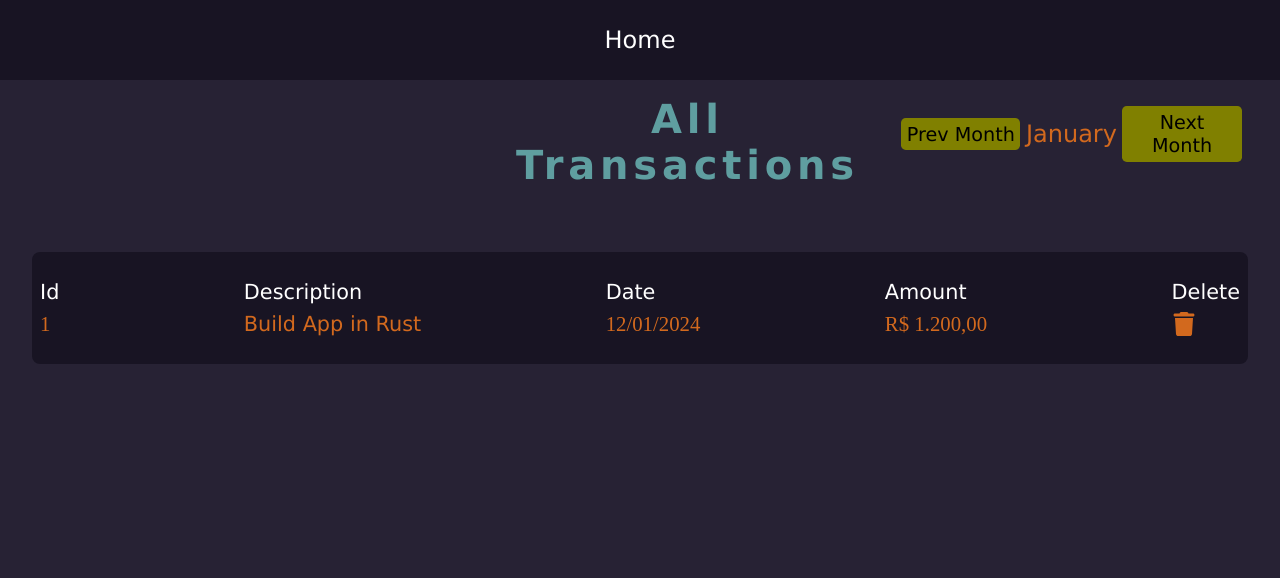
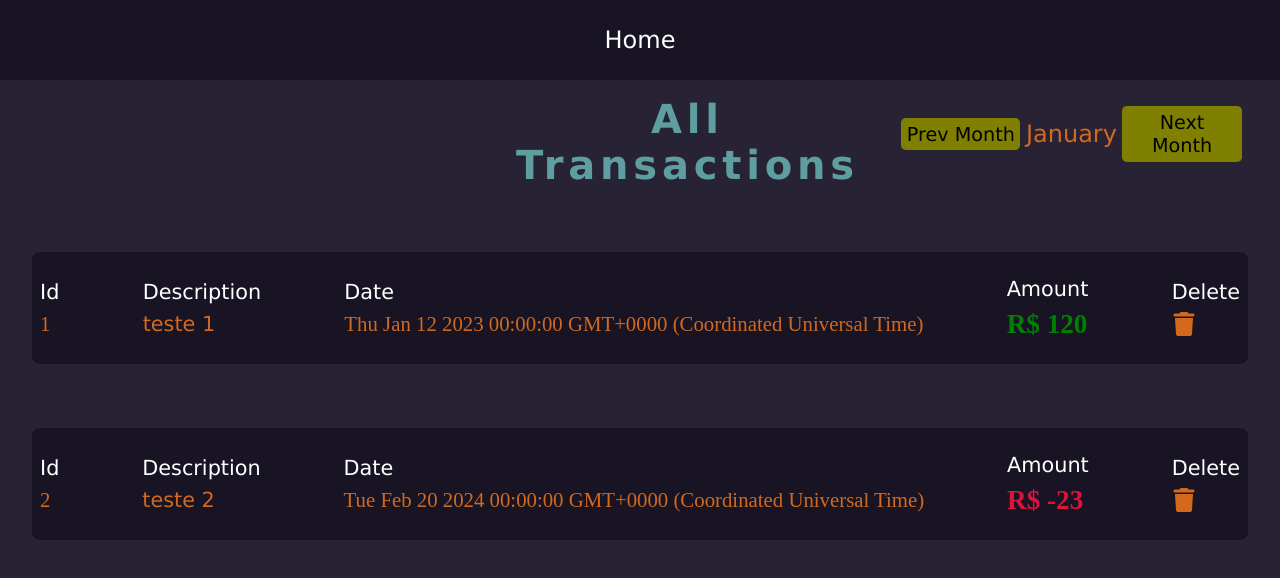
Before and after one commit to fernandooliveiralima/financial-control-nuxt3, a Nuxt app: page /transactions in a window 1280 px wide. Shown: the top 578 px of the page. Built offline with nearby package versions, Linux system fonts and the light colour scheme.

Commit message:
part 1 programation

```diff
--- a/components/AllTransactionsC.vue
+++ b/components/AllTransactionsC.vue
@@ -1,5 +1,13 @@
 <script setup lang="ts">
+import { useTransactionsStore } from '../store/transactionsStore';
 
+
+const transactionsStore = useTransactionsStore();
+const {transactions} = storeToRefs(transactionsStore);;
+onMounted(() => {
+    console.log(`list ->`, transactions.value);
+
+})
 </script>
 
 <template>
@@ -16,22 +24,25 @@
 
 
         <section class="transaction-body">
-            <div class="transaction"> <!-- v-for() -->
+            <div class="transaction" v-for="transaction in transactions" :key="transaction.id"> <!-- v-for() -->
                 <div class="id-section base-column">
                     Id
-                    <span>1</span>
+                    <span>{{ transaction.id }}</span>
                 </div>
                 <div class="description-section base-column">
                     Description
-                    <span>Build App in Rust</span>
+                    <span>{{ transaction.title }}</span>
                 </div>
                 <div class="date-section base-column">
                     Date
-                    <span>12/01/2024</span>
+                    <span>{{ transaction.date }}</span>
                 </div>
-                <div class="amount-section base-column">
+                <div class="amount-section base-column-amount">
                     Amount
-                    <span>R$ 1.200,00</span>
+                    <span :class="transaction.transactionType === 'income' ?
+                            'bind-income' : 'bind-expense'">
+                        R$ {{ transaction.amount }}
+                    </span>
                 </div>
                 <div class="delete-section base-column">
                     Delete
@@ -95,7 +106,7 @@
         }
 
         /* span */
-        span{
+        span {
             color: chocolate;
             font-size: 1.5rem;
             font-family: Verdana, Geneva, Tahoma, sans-serif;
@@ -142,7 +153,8 @@
 
             .amount-section span {
                 font-family: 'Alice', serif;
-                font-size: 1.3rem;
+                font-size: 1.7rem;
+                font-weight: 600;
             }
 
             /* .base-column */
@@ -168,6 +180,32 @@
                     margin-top: 0.5rem;
                 }
             }
+
+            /* .base-column-amount */
+            .base-column-amount {
+                color: white;
+                display: flex;
+                flex-direction: column;
+                font-size: 1.3rem;
+                padding: 0rem 0.5rem;
+
+                /* span */
+                span {
+
+                    margin-top: 0.5rem;
+                }
+
+
+            }
+
+            /* class bindind amount */
+            .bind-income {
+                color: green;
+            }
+
+            .bind-expense {
+                color: crimson;
+            }
         }
     }
 }
--- a/components/FormTransactionsC.vue
+++ b/components/FormTransactionsC.vue
@@ -1,17 +1,85 @@
+<script setup lang="ts">
+
+import { useDateStore } from '../store/dateFilterStore';
+import { useTransactionsStore } from '../store/transactionsStore';
+
+import type { Transaction } from '~/types/transaction';
+
+const dateStore = useDateStore();
+
+const transactionsStore = useTransactionsStore();
+const {transactions} = storeToRefs(transactionsStore);
+
+const contentFields = ref(/^\s*$/);
+const contentAmount = ref(/^\d+$/);
+const transactionType = ref('income');
+const transactionTitle = ref('');
+const transactionDate = ref(new Date());
+const transactionAmount = ref< number | undefined >(undefined);
+
+/* const filteredList: Array<Transaction> = reactive([]); */
+
+/* Functions() */
+let count = ref(0);
+const transactionId = computed(()=>{
+    return count.value++;
+})
+
+const verificarInput = (input: string)=>{
+    if (contentAmount.value.test(input)) {
+    return parseFloat(input);
+  }
+}
+
+const addTransaction = ()=>{
+
+    if(verificarInput(`${transactionAmount.value}`) === undefined ||
+    contentFields.value.test(transactionTitle.value)){
+        alert('Preencha todos os campos!');
+        return;
+
+    }else if(transactionType.value === 'expense' && transactionAmount.value){
+        parseFloat(`${transactionAmount.value*= -1}`)
+    }
+
+
+    transactions.value.unshift({
+        id: transactionId.value,
+        title: transactionTitle.value,
+        amount: transactionAmount.value,
+        date: transactionDate.value,
+        transactionType: transactionType.value
+    })
+
+    transactionTitle.value = '';
+    transactionAmount.value = undefined;
+    transactionDate.value = new Date();
+    transactionType.value = 'income';
+
+};
+onMounted(()=>{
+
+        console.log(`transactions ->`,transactions.value);
+
+
+
+})
+</script>
+
 <template>
     <div class="container-form">
-        <form class="form-elements">
+        <form @submit.prevent="addTransaction" class="form-elements">
             <div class="header-form">
                 <h3>Transactions</h3>
                 <div class="section-transaction-type">
                     <section class="income-section">
                         <label for="income">Income</label>
-                        <input type="radio" name="income" id="" value="income"/>
+                        <input type="radio" name="income" id="" value="income" v-model="transactionType"/>
                     </section>
 
                     <section class="expense-section">
                         <label for="expense">Expense</label>
-                        <input type="radio" name="expense" id="" value="expense"/>
+                        <input type="radio" name="expense" id="" value="expense" v-model="transactionType"/>
                     </section>
                 </div>
             </div>
@@ -20,17 +88,17 @@
             <div class="inputs-elements base-column">
                 <div class="description-section">
                     <label for="description">Description</label>
-                    <input type="text" />
+                    <input type="text" v-model="transactionTitle"/>
                 </div>
 
                 <div class="amount-section base-column">
                     <label for="description">Amount</label>
-                    <input min="0" step="0.01" type="number" />
+                    <input min="0" step="0.01" type="number" v-model.number="transactionAmount"/>
                 </div>
 
                 <div class="date-section base-column">
                     <label for="description">Date</label>
-                    <input type="date" />
+                    <input type="date" v-model="transactionDate"/>
                 </div>
             </div>
             <div class="btn">
@@ -40,20 +108,6 @@
 
     </div>
 </template>
-
-<script setup lang="ts">
-import { storeToRefs } from 'pinia';
-
-import { useDateStore } from '../store/dateFilterStore';
-import { useTransactionsStore } from '../store/transactionsStore';
-
-import type { Transaction } from '~/types/transaction';
-
-const dateStore = useDateStore();
-
-/* const filteredList: Array<Transaction> = reactive([]); */
-
-</script>
 
 <style scoped>
 /* .container-form */
--- a/components/TotalBalanceC.vue
+++ b/components/TotalBalanceC.vue
@@ -1,5 +1,12 @@
 <script setup lang="ts">
+import { useTransactionsStore } from '../store/transactionsStore';
 
+const transactionStore = useTransactionsStore();
+const { total } = storeToRefs(transactionStore)
+
+onMounted(() => {
+    console.log(`totalStore ->`, total.value);
+})
 </script>
 
 <template>
@@ -8,7 +15,7 @@
         <section class="totalBalance-details">
             <div class="totalBalance-elements">
                 <span class="total-title">Total Balance</span>
-                <div class="total-balance">1.200,00</div>
+                <div class="total-balance">R$ {{ total }}</div>
             </div>
 
             <section class="line-chart-component">
--- a/components/TransactionsInfoC.vue
+++ b/components/TransactionsInfoC.vue
@@ -1,5 +1,12 @@
 <script setup lang="ts">
+    import { useTransactionsStore } from '../store/transactionsStore';
 
+    const transactionStore = useTransactionsStore();
+    const {total} = storeToRefs(transactionStore)
+
+    onMounted(()=>{
+        console.log(`totalStore ->`, total.value);
+    })
 </script>
 
 <template>
@@ -7,15 +14,15 @@
         <section class="transactions-details">
             <div class="section-balance base-size">
                 <span>Balance</span>
-                <div>0,00</div>
+                <div>R$ {{ total }}</div>
             </div>
             <div class="section-income base-size">
                 <span>Income</span>
-                <div>0,00</div>
+                <div>R$ 0,00</div>
             </div>
             <div class="section-expense base-size">
                 <span>Expense</span>
-                <div>0,00</div>
+                <div>R$ 0,00</div>
             </div>
 
         </section>
--- a/store/transactionsStore.ts
+++ b/store/transactionsStore.ts
@@ -4,6 +4,8 @@ import { ref } from 'vue';
 import type { Transaction } from '~/types/transaction';
 
 export const useTransactionsStore = defineStore('transactionsStore', ()=>{
+
+    const total = ref(0);
 
     const transactions: Array<Transaction> = reactive([
         {
@@ -19,17 +21,10 @@ export const useTransactionsStore = defineStore('transactionsStore', ()=>{
             date: new Date(2024,1,20),
             amount: -23,
             transactionType: 'expense'
-        },
-        {
-            id: 3,
-            title: 'teste 3',
-            date: new Date(2025,2,7),
-            amount: 47,
-            transactionType: 'income'
-        },
+        }
     ]);
 
 
 
-    return {transactions}
+    return {total, transactions}
 })
```
